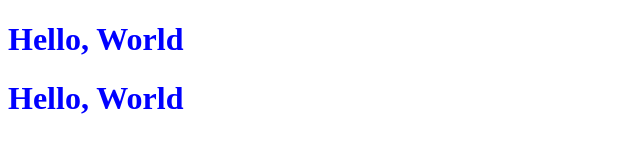
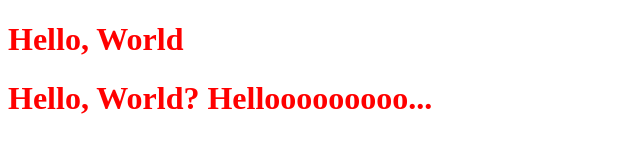
Before and after one commit to ashim238/githubtest, a plain HTML site: page index.html in a window 1280 px wide. Shown: the whole page, without its empty margins (0-640 px from the left). Drawn offline with Linux system fonts and the light colour scheme.

Commit message:
updated text and color

```diff
--- a/index.html
+++ b/index.html
@@ -9,4 +9,4 @@
 
 </body>
 </html><html><head><link rel=stylesheet href=style.css></head><body><h1>Hello, World</h1></body></html>
-<html><head><link rel=stylesheet href=style.css></head><body><h1>Hello, World</h1></body></html>
+<html><head><link rel=stylesheet href=style.css></head><body><h1>Hello, World? Hellooooooooo...</h1></body></html>
--- a/style.css
+++ b/style.css
@@ -1 +1 @@
-body { color: blue }
+body { color: red }
```
